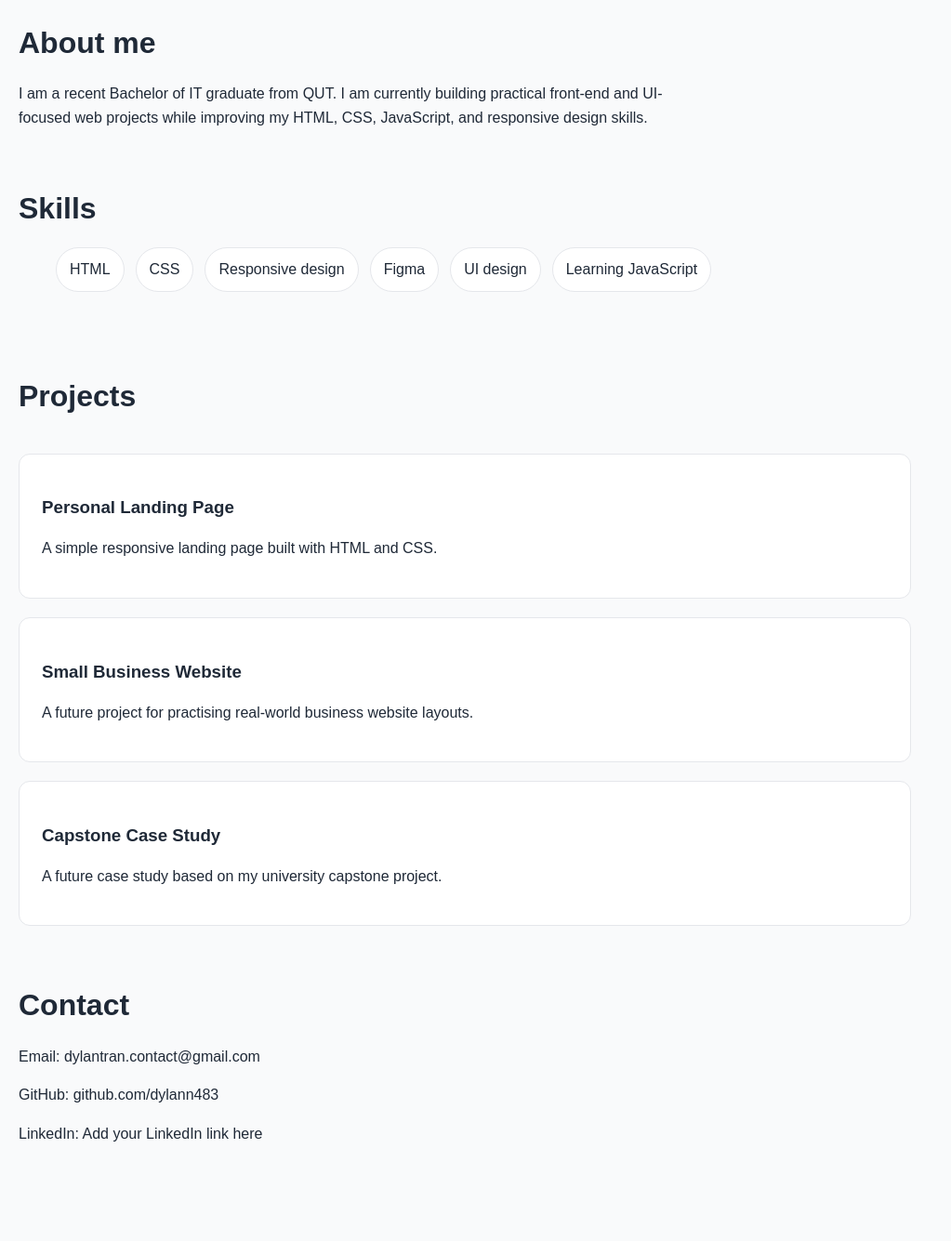
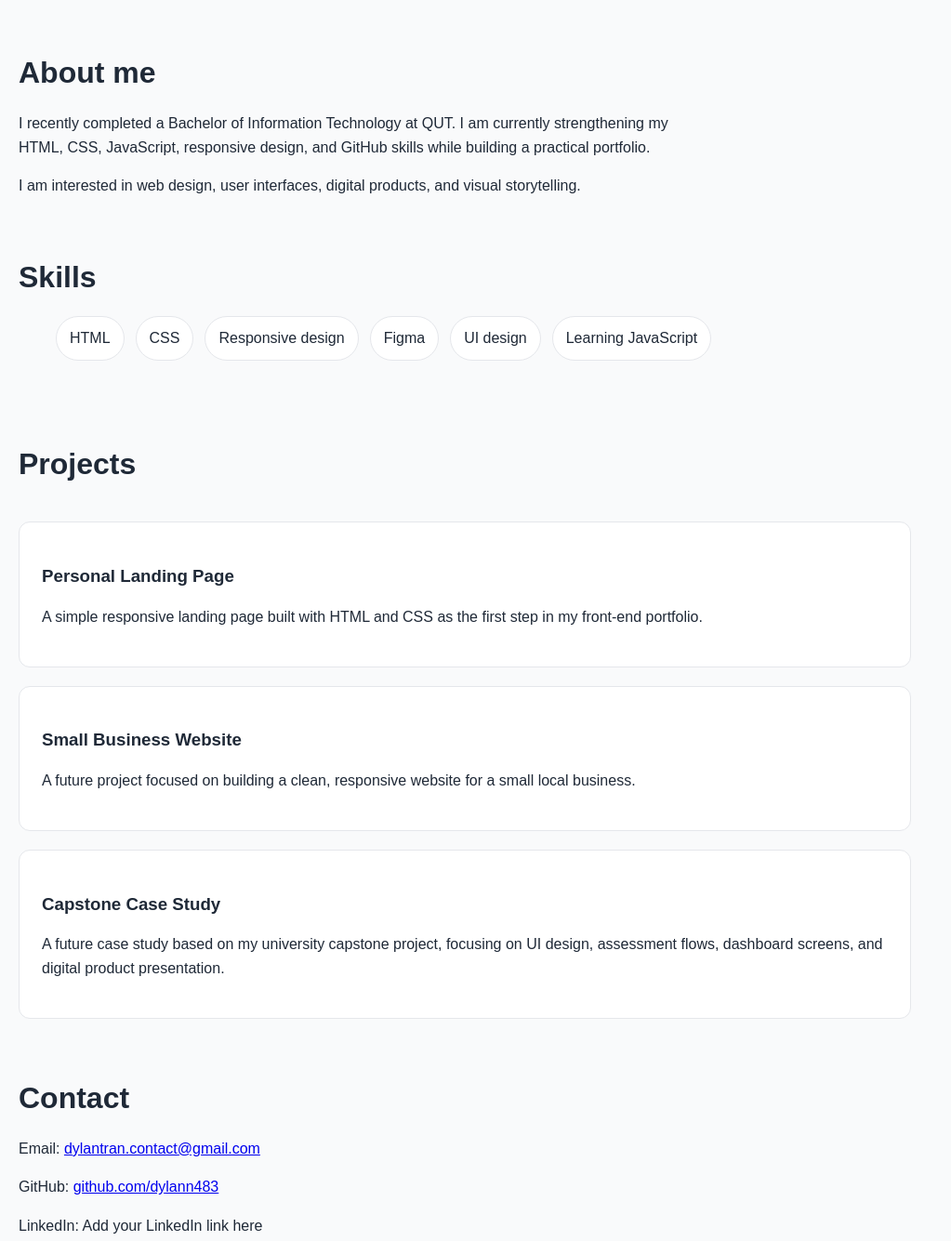
Before and after one commit to dylann483/personal-landing-page, a plain HTML site: page index.html in a window 1280 px wide. Shown: the part 580-1915 px from the top of the page at 93% size, without its empty margins (0-1023 px from the left). Drawn offline with Linux system fonts and the light colour scheme.

Commit message:
update contact links

```diff
--- a/index.html
+++ b/index.html
@@ -3,7 +3,7 @@
   <head>
     <meta charset="UTF-8" />
     <meta name="viewport" content="width=device-width, initial-scale=1.0" />
-    <title>Dylan Tran | Junior Front-End Developer</title>
+    <title>Dylan Tran | Personal Landing Page</title>
     <link rel="stylesheet" href="style.css" />
   </head>
 
@@ -24,16 +24,23 @@
     <main>
       <section id="hero">
         <h1>Hi, I'm Dylan</h1>
-        <p>Junior front-end developer and web designer based in Brisbane.</p>
+        <p>
+          Recent IT graduate based in Brisbane, building practical front-end and
+          UI-focused web projects.
+        </p>
         <a href="#projects">View my projects</a>
       </section>
 
       <section id="about">
         <h2>About me</h2>
         <p>
-          I am a recent Bachelor of IT graduate from QUT. I am currently
-          building practical front-end and UI-focused web projects while
-          improving my HTML, CSS, JavaScript, and responsive design skills.
+          I recently completed a Bachelor of Information Technology at QUT. I am
+          currently strengthening my HTML, CSS, JavaScript, responsive design,
+          and GitHub skills while building a practical portfolio.
+        </p>
+        <p>
+          I am interested in web design, user interfaces, digital products, and
+          visual storytelling.
         </p>
       </section>
 
@@ -55,26 +62,49 @@
 
         <article>
           <h3>Personal Landing Page</h3>
-          <p>A simple responsive landing page built with HTML and CSS.</p>
+          <p>
+            A simple responsive landing page built with HTML and CSS as the
+            first step in my front-end portfolio.
+          </p>
         </article>
 
         <article>
           <h3>Small Business Website</h3>
           <p>
-            A future project for practising real-world business website layouts.
+            A future project focused on building a clean, responsive website for
+            a small local business.
           </p>
         </article>
 
         <article>
           <h3>Capstone Case Study</h3>
-          <p>A future case study based on my university capstone project.</p>
+          <p>
+            A future case study based on my university capstone project,
+            focusing on UI design, assessment flows, dashboard screens, and
+            digital product presentation.
+          </p>
         </article>
       </section>
 
       <section id="contact">
         <h2>Contact</h2>
-        <p>Email: dylantran.contact@gmail.com</p>
-        <p>GitHub: github.com/dylann483</p>
+
+        <p>
+          Email:
+          <a href="mailto:dylantran.contact@gmail.com">
+            dylantran.contact@gmail.com
+          </a>
+        </p>
+        <p>
+          GitHub:
+          <a
+            href="https://github.com/dylann483"
+            target="_blank"
+            rel="noopener noreferrer"
+          >
+            github.com/dylann483
+          </a>
+        </p>
         <p>LinkedIn: Add your LinkedIn link here</p>
       </section>
     </main>
```
